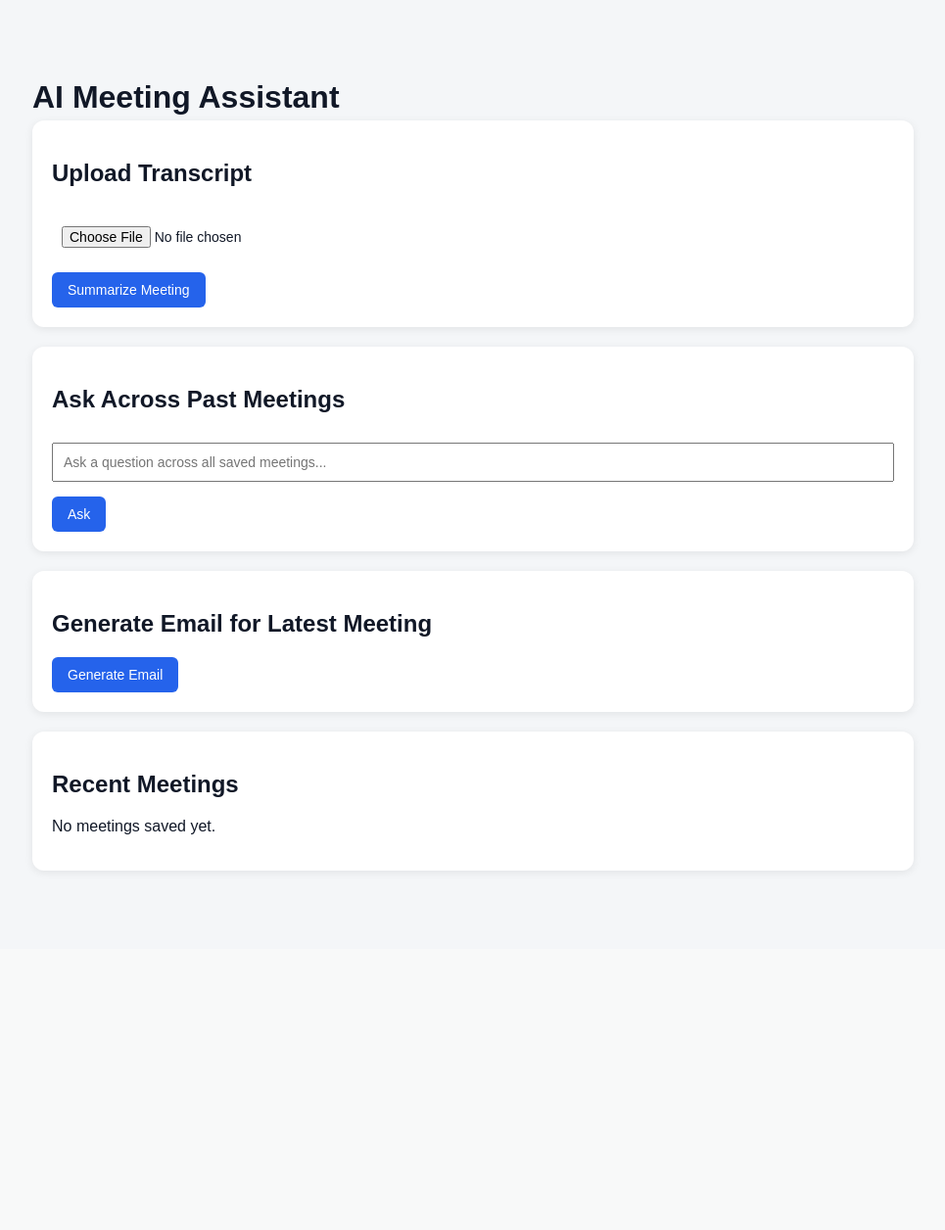
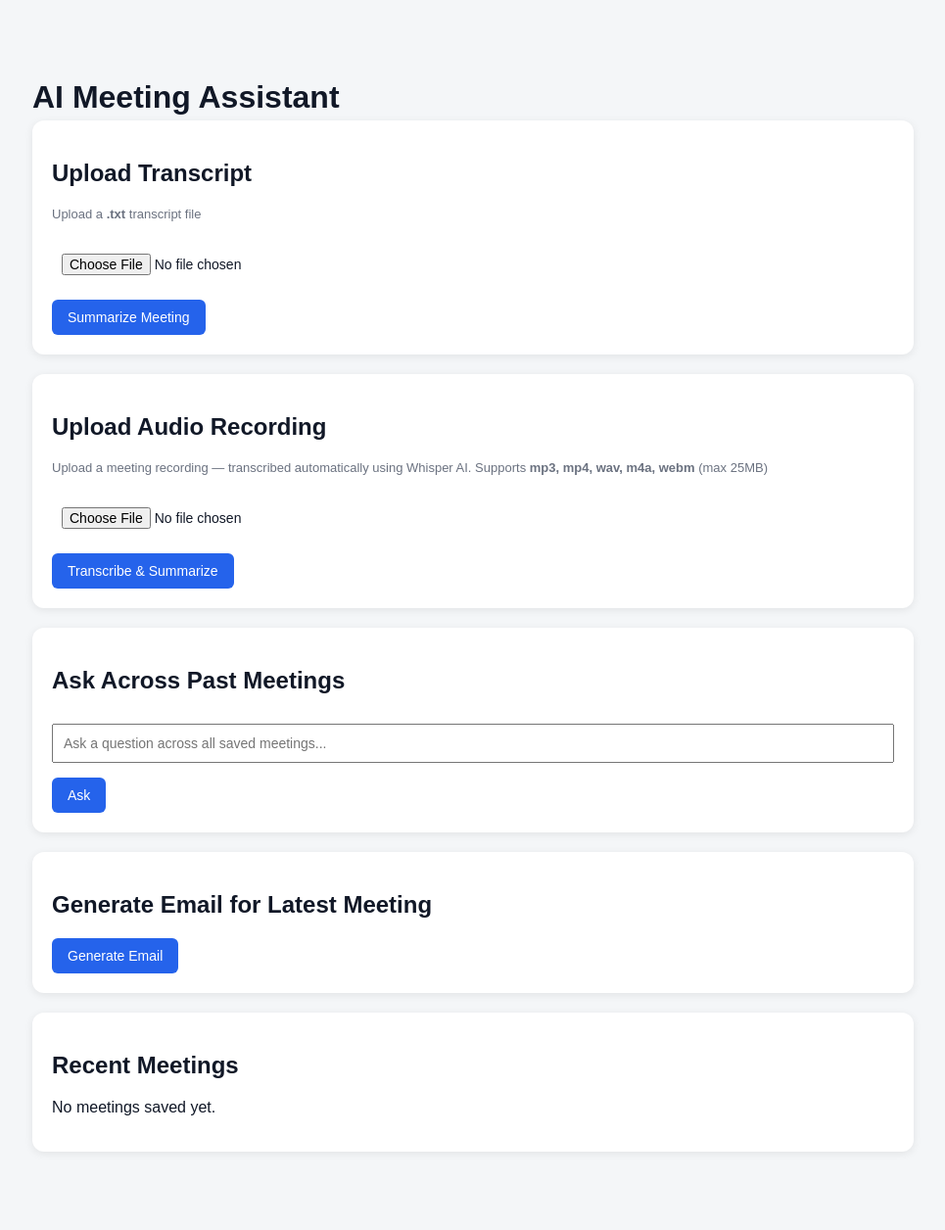
Before and after one commit to CosmicSymphony/ai-meeting-assistant, a FastAPI app: page /web/ in a window 1280 px wide. Shown: the whole page at 98% size, without its empty margins (157-1122 px from the left). Before the commit the page ends 892 px from the top, so only its background shows below. Run offline with FastAPI, Linux system fonts and the light colour scheme.

Commit message:
add Whisper audio transcription feature
Users can now upload a meeting audio recording (mp3, mp4, wav, m4a,
webm) which is transcribed via OpenAI Whisper then automatically
summarized. Max file size is 25MB per Whisper API limits.

Co-Authored-By: Claude Sonnet 4.6 <noreply@anthropic.com>

```diff
--- a/app/templates/index.html
+++ b/app/templates/index.html
@@ -12,11 +12,22 @@
 
         <section class="card">
             <h2>Upload Transcript</h2>
+            <p style="color: #6b7280; font-size: 13px; margin-top: 0;">Upload a <strong>.txt</strong> transcript file</p>
             <form action="/web/summarize" method="post" enctype="multipart/form-data" onsubmit="showLoading('loading-summarize', this)">
                 <input type="file" name="file" accept=".txt" required>
                 <button type="submit">Summarize Meeting</button>
             </form>
             <p id="loading-summarize" style="display:none; margin-top: 12px; color: #6b7280; font-style: italic;">Summarizing...</p>
+        </section>
+
+        <section class="card">
+            <h2>Upload Audio Recording</h2>
+            <p style="color: #6b7280; font-size: 13px; margin-top: 0;">Upload a meeting recording — transcribed automatically using Whisper AI. Supports <strong>mp3, mp4, wav, m4a, webm</strong> (max 25MB)</p>
+            <form action="/web/transcribe-audio" method="post" enctype="multipart/form-data" onsubmit="showLoading('loading-audio', this)">
+                <input type="file" name="file" accept=".mp3,.mp4,.wav,.m4a,.webm,.mpeg,.mpga" required>
+                <button type="submit">Transcribe &amp; Summarize</button>
+            </form>
+            <p id="loading-audio" style="display:none; margin-top: 12px; color: #6b7280; font-style: italic;">Transcribing audio... this may take a moment.</p>
         </section>
 
         <section class="card">
```
Also changed, not shown: app/routes/web.py (+21 -0 lines), app/services/transcription_service.py (added, +26 -0 lines).
